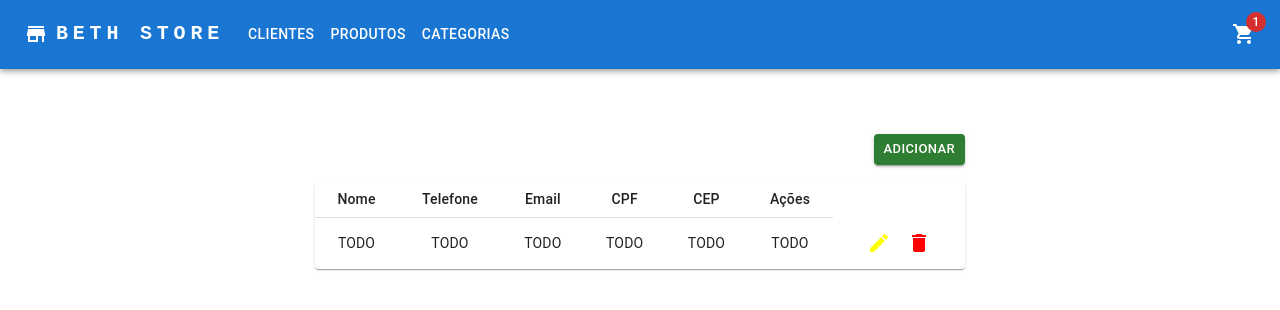
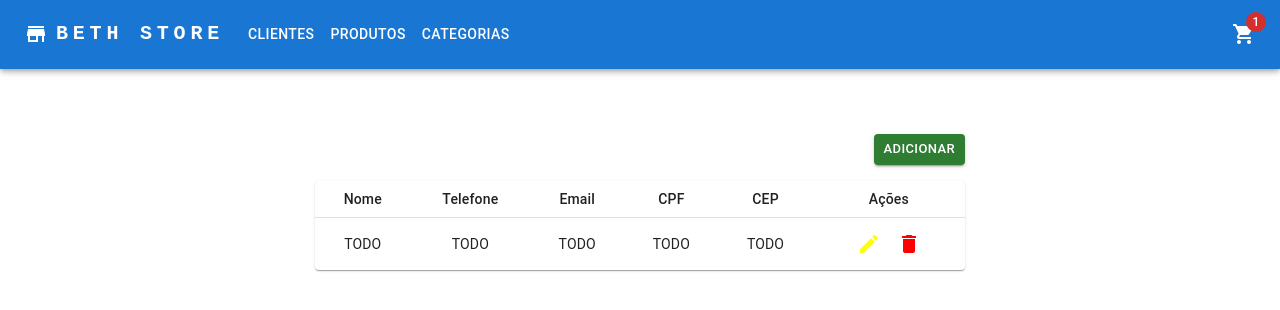
Before and after one commit to matheusnalmeida/BethStore, a React (Create React App) app in the folder frontend/: page /cliente in a window 1280 px wide. Shown: the top 310 px of the page. Built offline with nearby package versions, Linux system fonts and the light colour scheme.

Commit message:
Fix campo tabela de cliente

```diff
--- a/frontend/src/views/cliente/index.jsx
+++ b/frontend/src/views/cliente/index.jsx
@@ -63,7 +63,6 @@ const ClienteHome = () => {
                                 <TableCell align="center">{"TODO"}</TableCell>
                                 <TableCell align="center">{"TODO"}</TableCell>
                                 <TableCell align="center">{"TODO"}</TableCell>
-                                <TableCell align="center">{"TODO"}</TableCell>
                                 <TableCell align="center">
                                     <IconButton
                                         variant="contained"
```
